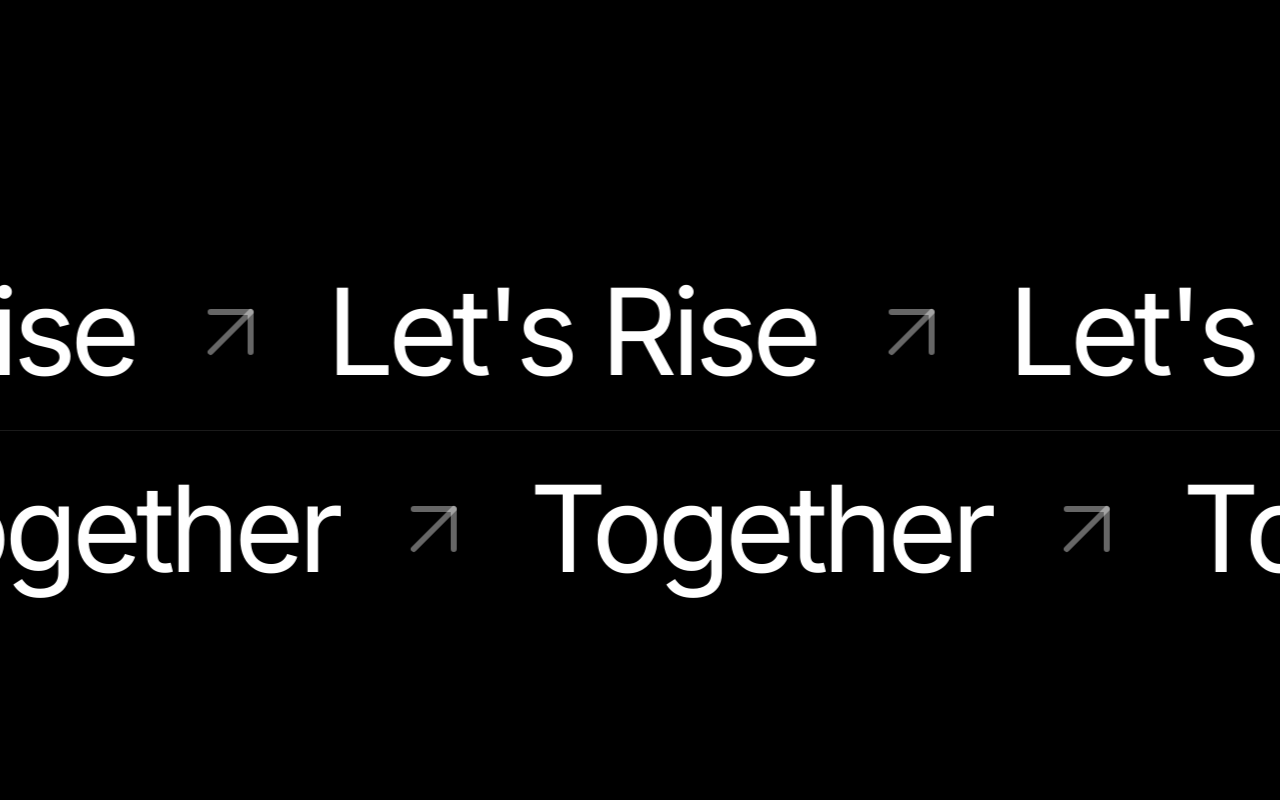
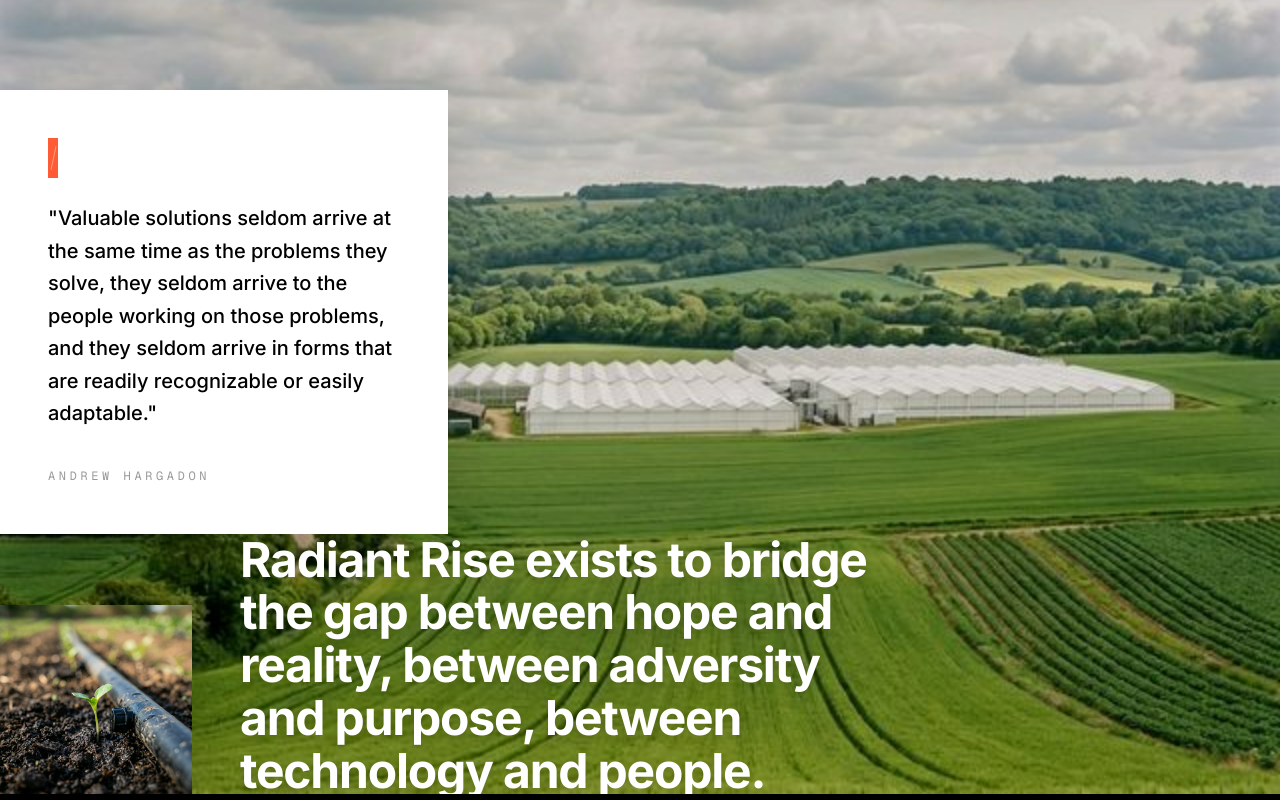
Before and after one commit to Radiant-Rise-Initiative/Radiant-Rise-Website, a Next.js app: page /about in a window 1280 px wide. Shown: the part 1580-2380 px from the top of the page. Built offline with nearby package versions, Linux system fonts and the light colour scheme.

Commit message:
1.1.6 - About Info Image Section Build

```diff
--- a/app/about/page.tsx
+++ b/app/about/page.tsx
@@ -2,6 +2,7 @@ import { Navbar } from "@/components/layout/Navbar";
 import { Hero } from "@/components/layout/Hero";
 import { Footer } from "@/components/layout/Footer";
 import { AboutMissionVision } from "@/components/layout/AboutMissionVision";
+import { AboutInfoImage } from "@/components/layout/AboutInfoImage";
 import { LetsRiseMarquee } from "@/components/layout/LetsRiseMarquee";
 
 export default function AboutPage() {
@@ -21,6 +22,7 @@ export default function AboutPage() {
         imageStyle={{ transform: 'translateY(-120px) scale(1.15)', transformOrigin: 'center top' }}
       />
       <AboutMissionVision />
+      <AboutInfoImage />
       <LetsRiseMarquee />
       <Footer />
     </main>
--- /dev/null
+++ b/components/layout/AboutInfoImage.tsx
@@ -0,0 +1,77 @@
+"use client";
+
+import Image from "next/image";
+import { motion } from "framer-motion";
+import { cn } from "@/lib/utils";
+
+export function AboutInfoImage() {
+    return (
+        <section className="relative w-full min-h-[600px] md:h-[800px] flex flex-col justify-between overflow-hidden">
+            {/* Background Image */}
+            <div className="absolute inset-0 z-0">
+                <Image
+                    src="/assets/images/about/about-info-bg.png"
+                    alt="Agricultural landscape"
+                    fill
+                    className="object-cover"
+                    priority
+                />
+                {/* Subtle overlay to help text readability if needed */}
+                <div className="absolute inset-0 bg-black/10" />
+            </div>
+
+            <div className="relative z-10 w-full max-w-[1280px] 2xl:max-w-[1440px] mx-auto px-4 sm:px-12 lg:px-0 py-12 md:py-24 h-full flex flex-col justify-between items-start">
+
+                {/* Top Left Quote Box */}
+                <motion.div
+                    initial={{ opacity: 0, y: 20 }}
+                    whileInView={{ opacity: 1, y: 0 }}
+                    viewport={{ once: true }}
+                    transition={{ duration: 0.8, ease: [0.21, 0.47, 0.32, 0.98] }}
+                    className="bg-white p-8 md:p-12 max-w-sm md:max-w-md shadow-[0_30px_60px_-12px_rgba(0,0,0,0.25)] flex flex-col gap-6"
+                >
+                    {/* Branded Icon - Vertical Orange Bar */}
+                    <div className="w-2.5 h-10 bg-[#FF5C35] relative">
+                         <div className="absolute inset-0 flex items-center justify-center">
+                            <div className="w-px h-6 bg-white/40 rotate-12" />
+                         </div>
+                    </div>
+
+                    <p className="text-lg md:text-xl text-black leading-relaxed font-medium">
+                        "Valuable solutions seldom arrive at the same time as the problems they solve, they seldom arrive to the people working on those problems, and they seldom arrive in forms that are readily recognizable or easily adaptable."
+                    </p>
+
+                    <div className="pt-2">
+                        <span className="text-[10px] md:text-xs font-mono tracking-[0.3em] uppercase text-black/40">
+                            Andrew Hargadon
+                        </span>
+                    </div>
+                </motion.div>
+
+                {/* Bottom Statement Row */}
+                <motion.div
+                    initial={{ opacity: 0, y: 40 }}
+                    whileInView={{ opacity: 1, y: 0 }}
+                    viewport={{ once: true }}
+                    transition={{ duration: 0.8, delay: 0.2, ease: [0.21, 0.47, 0.32, 0.98] }}
+                    className="flex flex-col md:flex-row items-start md:items-end gap-6 md:gap-12 mt-12 md:mt-0"
+                >
+                    {/* Inset Image */}
+                    <div className="relative w-32 h-32 md:w-48 md:h-48 shadow-2xl overflow-hidden shrink-0">
+                        <Image
+                            src="/assets/images/about/about-info-inset.png"
+                            alt="Impact detail"
+                            fill
+                            className="object-cover"
+                        />
+                    </div>
+
+                    {/* Statement */}
+                    <h2 className="text-3xl md:text-4xl lg:text-5xl font-bold text-white leading-[1.1] tracking-tight max-w-2xl drop-shadow-lg">
+                        Radiant Rise exists to bridge the gap between hope and reality, between adversity and purpose, between technology and people.
+                    </h2>
+                </motion.div>
+            </div>
+        </section>
+    );
+}
```
Also changed, not shown: public/assets/images/about/about-info-bg.png (added), public/assets/images/about/about-info-inset.png (added).
